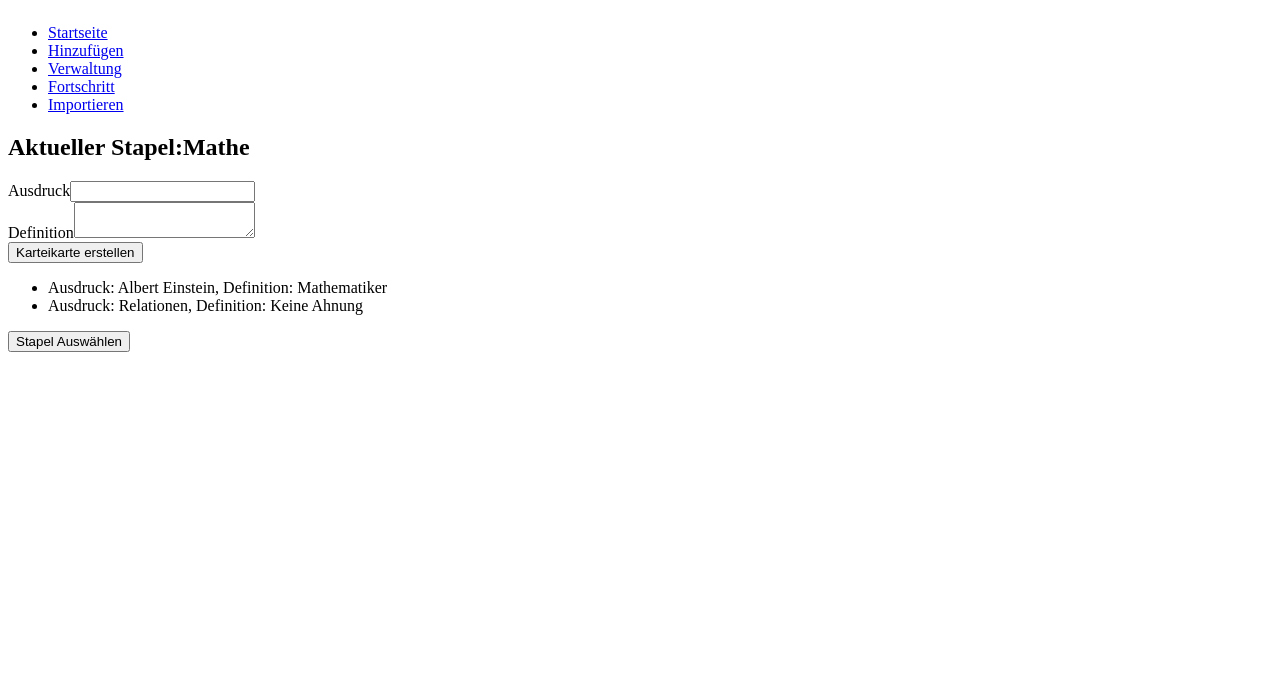
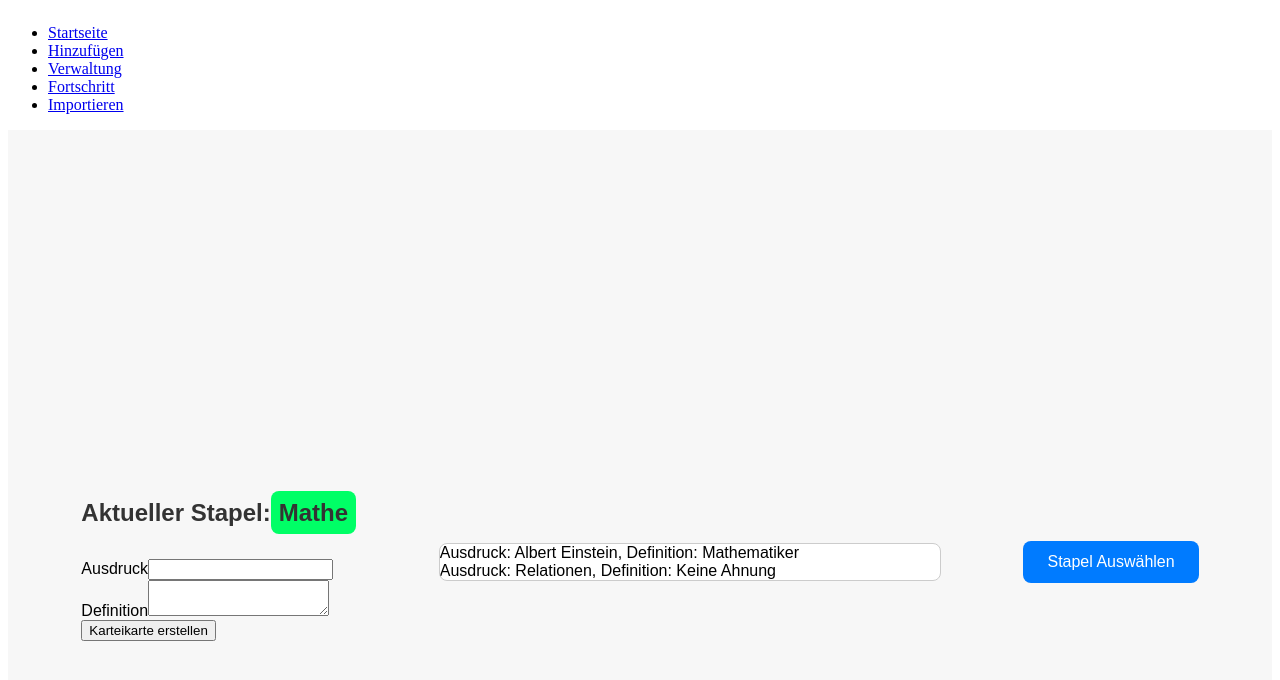
Before and after one commit to mohid-1311/Flashcards, a React (Create React App) app: page /Hinzufuegen in a window 1280 px wide. Shown: the top 680 px of the page. Built offline with nearby package versions, Linux system fonts and the light colour scheme.

Commit message:
Hinzufuegen styling erstellt

```diff
--- a/src/pages/Hinzufuegen/Hinzufuegen.module.css
+++ b/src/pages/Hinzufuegen/Hinzufuegen.module.css
@@ -0,0 +1,62 @@
+.hinzufuegen{
+  display: flex;
+  flex-direction: column;
+}
+.hinzufuegen-container {
+  display: flex;
+  flex-direction: row;
+  justify-content: space-around;
+  align-items: center;
+  padding: 2rem;
+  background-color: #f7f7f7;
+  min-height: 100vh;
+  font-family: Arial, sans-serif;
+}
+
+.current-deck-header {
+  font-size: 1.5rem;
+  font-weight: bold;
+  margin-top: 1rem;
+  color: #333;
+  margin-bottom: 2rem;
+}
+
+.card-list {
+  list-style-type: none;
+  padding: 0;
+  margin: 1rem 0;
+  width: 100%;
+  max-width: 500px;
+  max-height: 300px;
+  overflow-y: scroll;
+  border: 1px solid #ccc;
+  border-radius: 8px;
+  background-color: #fff;
+
+}
+
+.card-item {
+  padding: 1rem;
+  border-bottom: 1px solid #ddd;
+  font-size: 1rem;
+}
+
+.select-deck-button {
+  padding: 0.75rem 1.5rem;
+  font-size: 1rem;
+  background-color: #007bff;
+  color: white;
+  border: none;
+  border-radius: 8px;
+  cursor: pointer;
+}
+
+.current-deck-header-text{
+  background-color: rgb(0, 255, 102);
+  padding: 0.5rem;
+  border-radius: 0.5rem;
+}
+
+.select-deck-button:hover {
+  background-color: #0056b3;
+}
--- a/src/pages/Hinzufuegen/Hinzufuegen.tsx
+++ b/src/pages/Hinzufuegen/Hinzufuegen.tsx
@@ -27,9 +27,9 @@ function Hinzufuegen(){
   }
 
   return(
-    <div>
+    <>
       {!showModal && (
-      <>
+      <div className={styles["hinzufuegen-container"]}>
         <div>
           <h2 className={styles["current-deck-header"]}>Aktueller Stapel:
             <span className={styles["current-deck-header-text"]}>{decks[deckIndex].name}</span>
@@ -39,17 +39,23 @@ function Hinzufuegen(){
         </div>
 
         {/* Hier werden alle Karten des ausgewählten Decks ausgegeben*/}
-        <ul>
+        <ul className={styles["card-list"]}>
           {decks[deckIndex].cards.map((card: {ausdruck: string, definition: string}, index: number) => (
-            <li key={index}>
+            <li key={index} className="card-item">
               Ausdruck: {card.ausdruck},
               Definition: {card.definition}
             </li>
           ))}
         </ul>
 
-        <button onClick={() => setShowModal(true)}>Stapel Auswählen</button>
-      </>
+        <button
+          type="button"
+          onClick={() => setShowModal(true)}
+          className={styles["select-deck-button"]}
+        >
+          Stapel Auswählen
+        </button>
+      </div>
   )}
 
       {showModal && (
@@ -61,7 +67,7 @@ function Hinzufuegen(){
         />
       )}
 
-    </div>
+    </>
   );
 }
 export default Hinzufuegen
```
